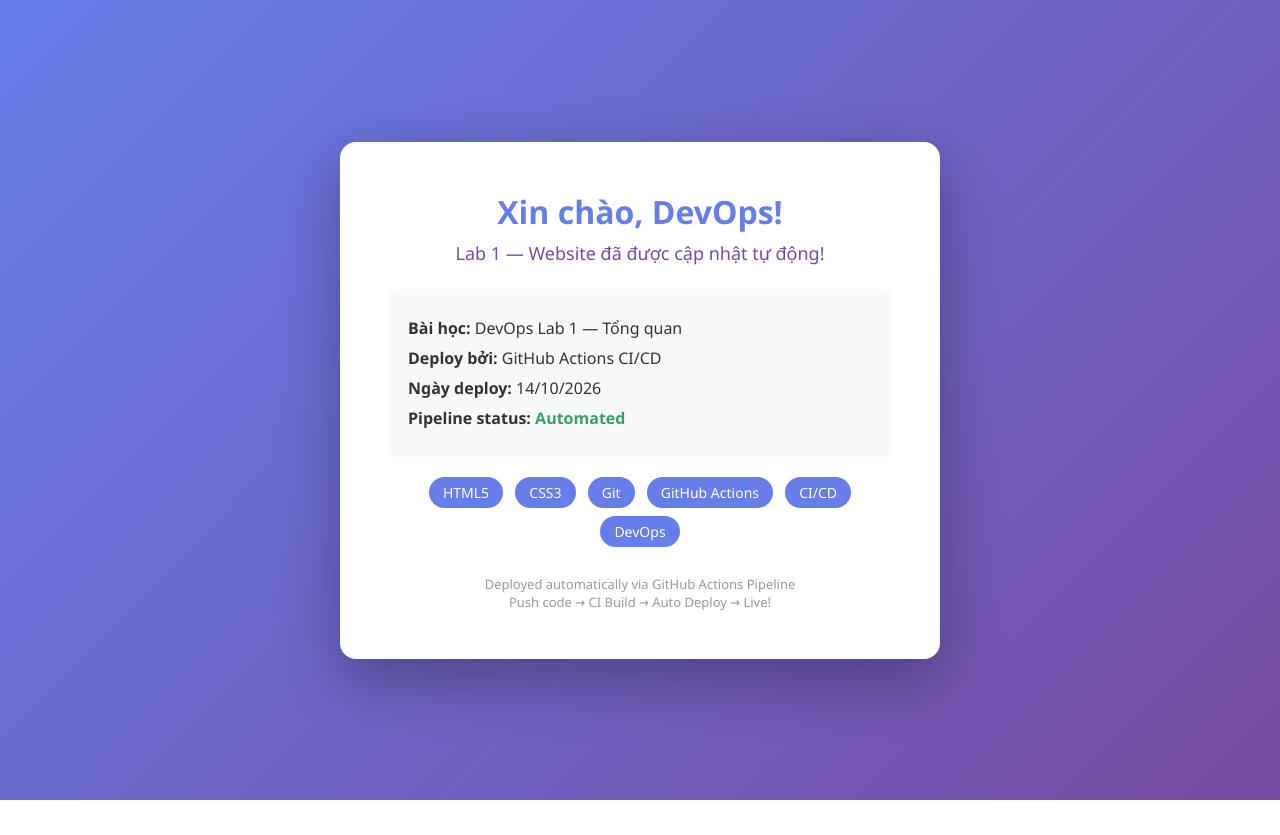
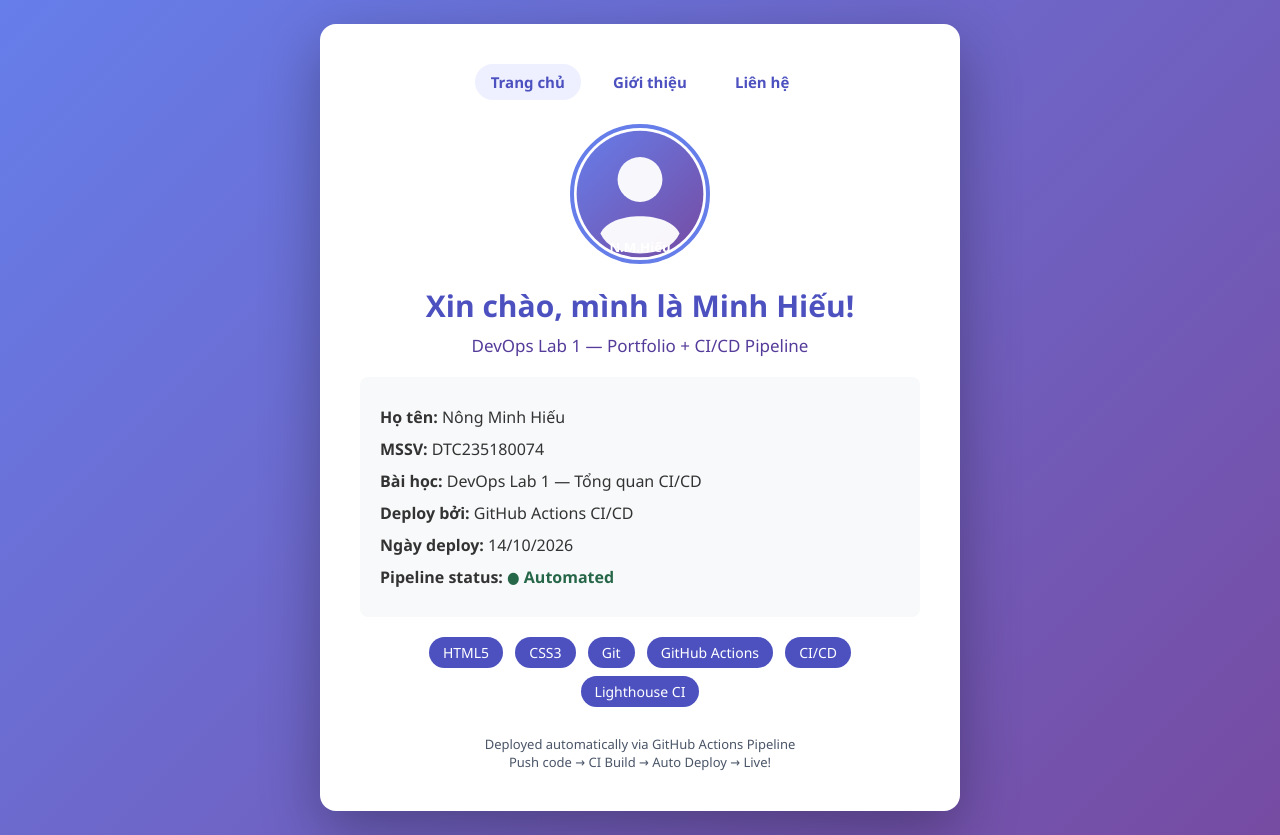
Before and after one commit to JULY0107/devops-lab1-portfolio, a plain HTML site: page index.html in a window 1280 px wide. Before the commit the page ends 800 px from the top, so only its background shows below. Drawn offline with Linux system fonts and the light colour scheme.

Commit message:
Mo rong: avatar + multi-page + Lighthouse CI + README + comparison

```diff
--- a/index.html
+++ b/index.html
@@ -3,7 +3,8 @@
 <head>
     <meta charset="UTF-8">
     <meta name="viewport" content="width=device-width, initial-scale=1.0">
-    <title>DevOps Lab 1 — My Portfolio</title>
+    <meta name="description" content="Portfolio DevOps Lab 1 của Nông Minh Hiếu (DTC235180074) — demo CI/CD với GitHub Actions và GitHub Pages.">
+    <title>Nông Minh Hiếu — Portfolio DevOps Lab 1</title>
     <style>
         * { margin: 0; padding: 0; box-sizing: border-box; }
         body {
@@ -12,44 +13,76 @@
             min-height: 100vh;
             display: flex;
             justify-content: center;
-            align-items: center;
+            align-items: flex-start;
             color: #333;
+            padding: 24px 12px;
         }
         .container {
             background: white;
             border-radius: 16px;
-            padding: 48px;
-            max-width: 600px;
+            padding: 40px;
+            max-width: 640px;
+            width: 100%;
             box-shadow: 0 20px 60px rgba(0,0,0,0.3);
             text-align: center;
         }
-        h1 { color: #667eea; margin-bottom: 8px; font-size: 32px; }
-        h2 { color: #764ba2; margin-bottom: 24px; font-size: 18px; font-weight: normal; }
+        nav { margin-bottom: 24px; }
+        nav a {
+            display: inline-block;
+            margin: 0 6px;
+            padding: 8px 16px;
+            border-radius: 20px;
+            text-decoration: none;
+            color: #4c51bf;
+            font-weight: 600;
+            font-size: 15px;
+        }
+        nav a[aria-current="page"], nav a:hover { background: #eef0ff; }
+        .avatar {
+            width: 140px; height: 140px;
+            border-radius: 50%;
+            border: 4px solid #667eea;
+            object-fit: cover;
+            margin-bottom: 16px;
+        }
+        h1 { color: #4c51bf; margin-bottom: 8px; font-size: 30px; }
+        h2 { color: #553c9a; margin-bottom: 20px; font-size: 17px; font-weight: normal; }
         .info { background: #f8f9fa; border-radius: 8px; padding: 20px; margin: 16px 0; text-align: left; }
-        .info p { margin: 8px 0; }
+        .info p { margin: 8px 0; line-height: 1.5; }
         .badge {
             display: inline-block;
-            background: #667eea;
+            background: #4c51bf;
             color: white;
             padding: 6px 14px;
             border-radius: 20px;
             font-size: 14px;
             margin: 4px;
         }
-        .footer { margin-top: 24px; font-size: 13px; color: #999; }
-        .status { color: #38a169; font-weight: bold; }
+        .footer { margin-top: 24px; font-size: 13px; color: #4a5568; }
+        .status { color: #276749; font-weight: bold; }
     </style>
 </head>
 <body>
     <div class="container">
-	<h1> Xin chào, DevOps!</h1>
-	<h2>Lab 1 — Website đã được cập nhật tự động! </h2>
+        <header>
+            <nav aria-label="Điều hướng chính">
+                <a href="index.html" aria-current="page">Trang chủ</a>
+                <a href="about.html">Giới thiệu</a>
+                <a href="contact.html">Liên hệ</a>
+            </nav>
+            <img class="avatar" src="assets/avatar.svg" alt="Ảnh đại diện của Nông Minh Hiếu" width="140" height="140">
+            <h1>Xin chào, mình là Minh Hiếu!</h1>
+            <h2>DevOps Lab 1 — Portfolio + CI/CD Pipeline</h2>
+        </header>
 
+        <main>
             <div class="info">
-            <p> <strong>Bài học:</strong> DevOps Lab 1 — Tổng quan</p>
-            <p> <strong>Deploy bởi:</strong> GitHub Actions CI/CD</p>
-            <p> <strong>Ngày deploy:</strong> <span id="date"></span></p>
-            <p> <strong>Pipeline status:</strong> <span class="status"> Automated</span></p>
+                <p><strong>Họ tên:</strong> Nông Minh Hiếu</p>
+                <p><strong>MSSV:</strong> DTC235180074</p>
+                <p><strong>Bài học:</strong> DevOps Lab 1 — Tổng quan CI/CD</p>
+                <p><strong>Deploy bởi:</strong> GitHub Actions CI/CD</p>
+                <p><strong>Ngày deploy:</strong> <span id="date"></span></p>
+                <p><strong>Pipeline status:</strong> <span class="status">● Automated</span></p>
             </div>
 
             <div>
@@ -58,13 +91,14 @@
                 <span class="badge">Git</span>
                 <span class="badge">GitHub Actions</span>
                 <span class="badge">CI/CD</span>
-            <span class="badge">DevOps</span>
+                <span class="badge">Lighthouse CI</span>
             </div>
+        </main>
 
-        <div class="footer">
+        <footer class="footer">
             <p>Deployed automatically via GitHub Actions Pipeline</p>
-            <p> Push code → CI Build → Auto Deploy → Live! </p>
-        </div>
+            <p>Push code → CI Build → Auto Deploy → Live!</p>
+        </footer>
     </div>
 
     <script>
```
Also changed, not shown: about.html (added, +82 -0 lines), contact.html (added, +99 -0 lines), .lighthouserc.json (added), assets/avatar.svg (added), ho_ten_mssv.txt (added), 4 other files. Lines whose indentation alone changed are shown as unchanged.
